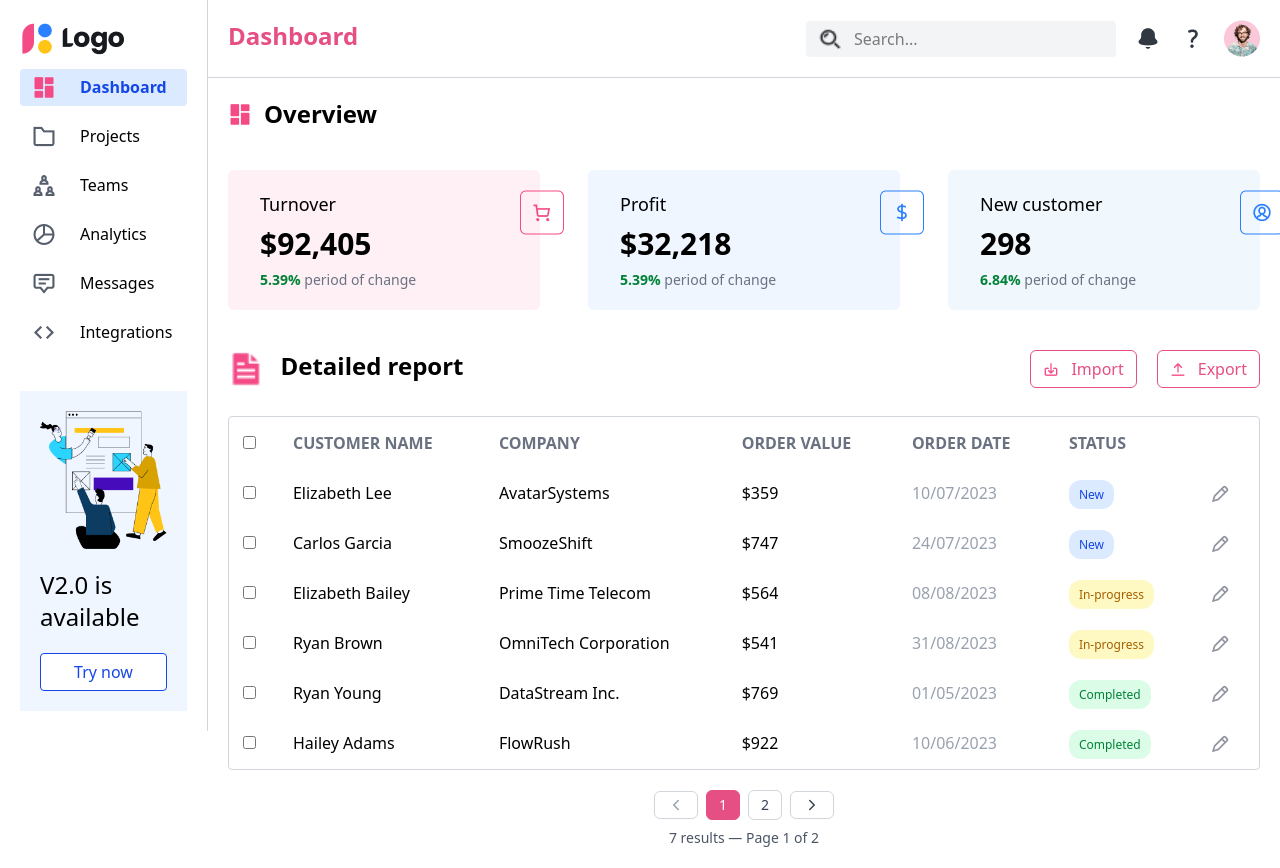
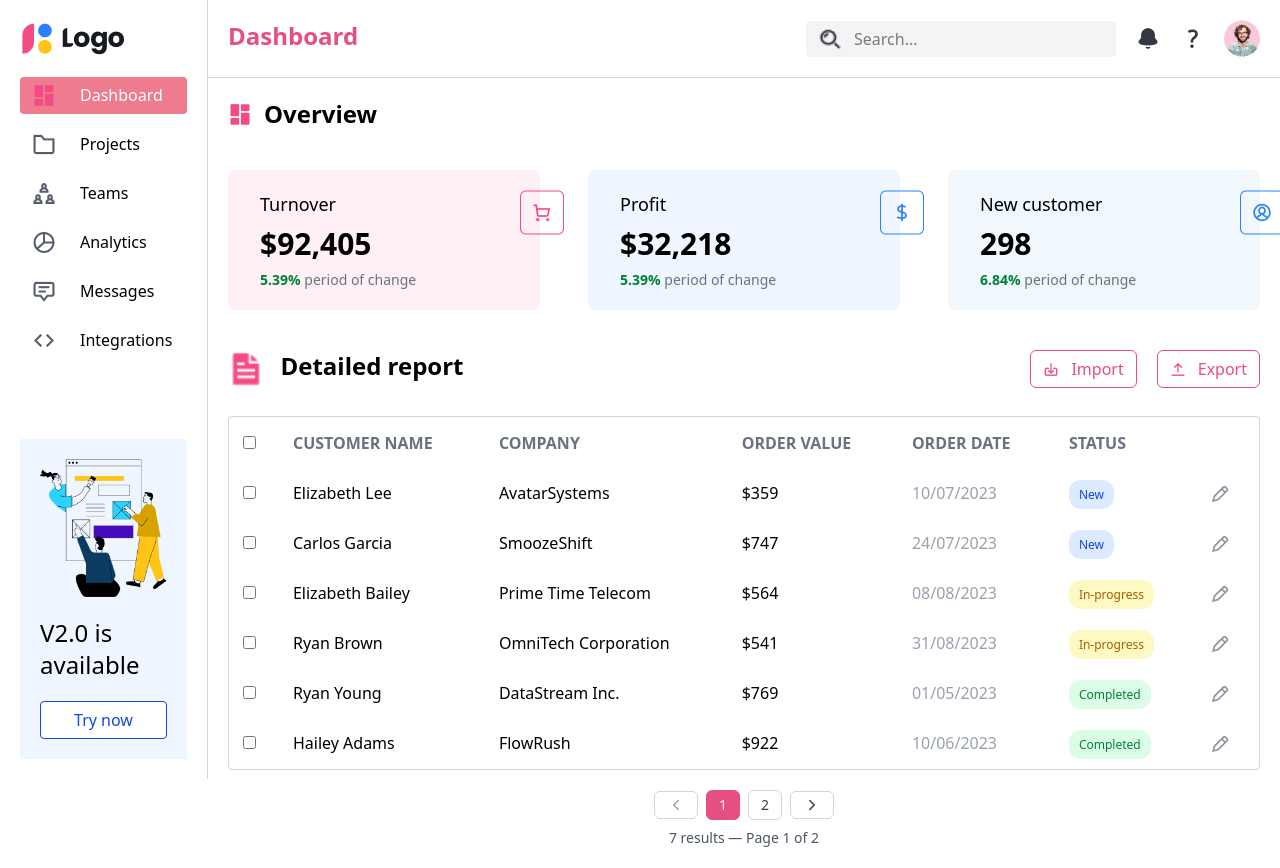
Before and after one commit to Hanus04/PTGDUD_NguyenThiHaNhu_22635201, a React (Vite) app in the folder Lab08/Lab08/: page / in a window 1280 px wide. Built offline with nearby package versions, Linux system fonts and the light colour scheme; data requests are answered from the project's data file.

Commit message:
6 - React Router

```diff
--- a/Lab08/Lab08/src/App.jsx
+++ b/Lab08/Lab08/src/App.jsx
@@ -1,44 +1,34 @@
-import { useState } from "react";
+import { BrowserRouter as Router, Routes, Route } from "react-router-dom";
 import Header from "./component/Header";
 import Menu from "./component/Menu";
 
-import Dashboard from "./component/OrderTable";
 import Projects from "./pages/Projects";
 import Teams from "./pages/Teams";
 import Analytics from "./pages/Analytics";
 import Messages from "./pages/Messages";
 import Integrations from "./pages/Integrations";
+import Dashboard from "./component/OrderTable";
 
 const App = () => {
-  const [activePage, setActivePage] = useState("dashboard");
-
-  const renderPage = () => {
-    switch (activePage) {
-      case "projects":
-        return <Projects />;
-      case "teams":
-        return <Teams />;
-      case "analytics":
-        return <Analytics />;
-      case "messages":
-        return <Messages />;
-      case "integrations":
-        return <Integrations />;
-      default:
-        return <Dashboard />;
-    }
-  };
-
   return (
-    <div className="grid grid-cols-[2fr_8fr] min-h-screen">
-      <div>
-        <Menu activePage={activePage} setActivePage={setActivePage} />
+    <Router>
+      <div className="grid grid-cols-[2fr_8fr]">
+        <div>
+          <Menu />
+        </div>
+        <div>
+          <Header />
+          <Routes>
+            <Route path="/" element={<Dashboard />} />
+            <Route path="/projects" element={<Projects />} />
+            <Route path="/teams" element={<Teams />} />
+            <Route path="/analytics" element={<Analytics />} />
+            <Route path="/messages" element={<Messages />} />
+            <Route path="/integrations" element={<Integrations />} />
+          </Routes>
+        </div>
       </div>
-      <div>
-        <Header />
-        {renderPage()}
-      </div>
-    </div>
+    </Router>
   );
 };
 
--- a/Lab08/Lab08/src/component/Menu.jsx
+++ b/Lab08/Lab08/src/component/Menu.jsx
@@ -1,33 +1,34 @@
-const Menu = ({ activePage, setActivePage }) => {
-    const menuItems = [
-      { id: "dashboard", icon: "./Squares_four_1.png", label: "Dashboard" },
-      { id: "projects", icon: "./Folder.png", label: "Projects" },
-      { id: "teams", icon: "./Groups.png", label: "Teams" },
-      { id: "analytics", icon: "./Pie_chart.png", label: "Analytics" },
-      { id: "messages", icon: "./Chat.png", label: "Messages" },
-      { id: "integrations", icon: "./Code.png", label: "Integrations" },
-    ];
-
+import { NavLink } from "react-router-dom";
+const Menu = () => {
   return (
     <div className="p-5 border-r border-gray-300">
       <img src="./logo.png" alt="Logo" />
+      <NavLink to='/' className="flex gap-3 px-3 py-1.5 rounded mt-5">
+        <img src="./Squares_four_1.png" alt="Dashboard" />
+        <p className="ml-3">Dashboard</p>
+      </NavLink>
+      <NavLink to='/projects' className="flex gap-3 px-3 py-1.5 rounded mt-3">
+        <img src="./Folder.png" alt="Projects" />
+        <p className="ml-3">Projects</p>
+      </NavLink>
+      <NavLink to='/teams' className="flex gap-3 px-3 py-1.5 rounded mt-3">
+        <img src="./Groups.png" alt="Teams" />
+        <p className="ml-3">Teams</p>
+      </NavLink>
+      <NavLink to='/analytics' className="flex gap-3 px-3 py-1.5 rounded mt-3">
+        <img src="./Pie_chart.png" alt="Analytics" />
+        <p className="ml-3">Analytics</p>
+      </NavLink>
+      <NavLink to='/messages' className="flex gap-3 px-3 py-1.5 rounded mt-3">
+        <img src="./Chat.png" alt="Messages" />
+        <p className="ml-3">Messages</p>
+      </NavLink>
+      <NavLink to='/integrations' className="flex gap-3 px-3 py-1.5 rounded mt-3">
+        <img src="./Code.png" alt="Integrations" />
+        <p className="ml-3">Integrations</p>
+      </NavLink>
 
-        {menuItems.map((item) => (
-          <div
-            key={item.id}
-            onClick={() => setActivePage(item.id)}
-            className={`flex gap-3 px-3 py-1.5 rounded mt-3 cursor-pointer transition-all duration-200 ${
-              activePage === item.id
-                ? "bg-blue-100 text-blue-700 font-semibold"
-                : "hover:bg-gray-100"
-            }`}
-          >
-            <img src={item.icon} alt={item.label} />
-            <p className="ml-3">{item.label}</p>
-          </div>
-        ))}
-
-        <div className="mt-10 bg-[#EFF6FF] p-5 flex flex-col gap-5 items-center">
+      <div className="mt-20 bg-[#EFF6FF] p-5 flex flex-col gap-5 items-center">
         <img src="./Group.png" alt="Update Notice" />
         <p className="font-medium text-2xl">V2.0 is available</p>
         <button className="bg-white text-blue-700 border border-blue-700 px-3 py-1.5 w-full rounded hover:bg-blue-700 hover:text-white transition-all duration-300">
```
Also changed, not shown: Lab08/Lab08/Hình Ảnh Minh Chứng/6 -React Router.png (added). Lines whose indentation alone changed are shown as unchanged.
